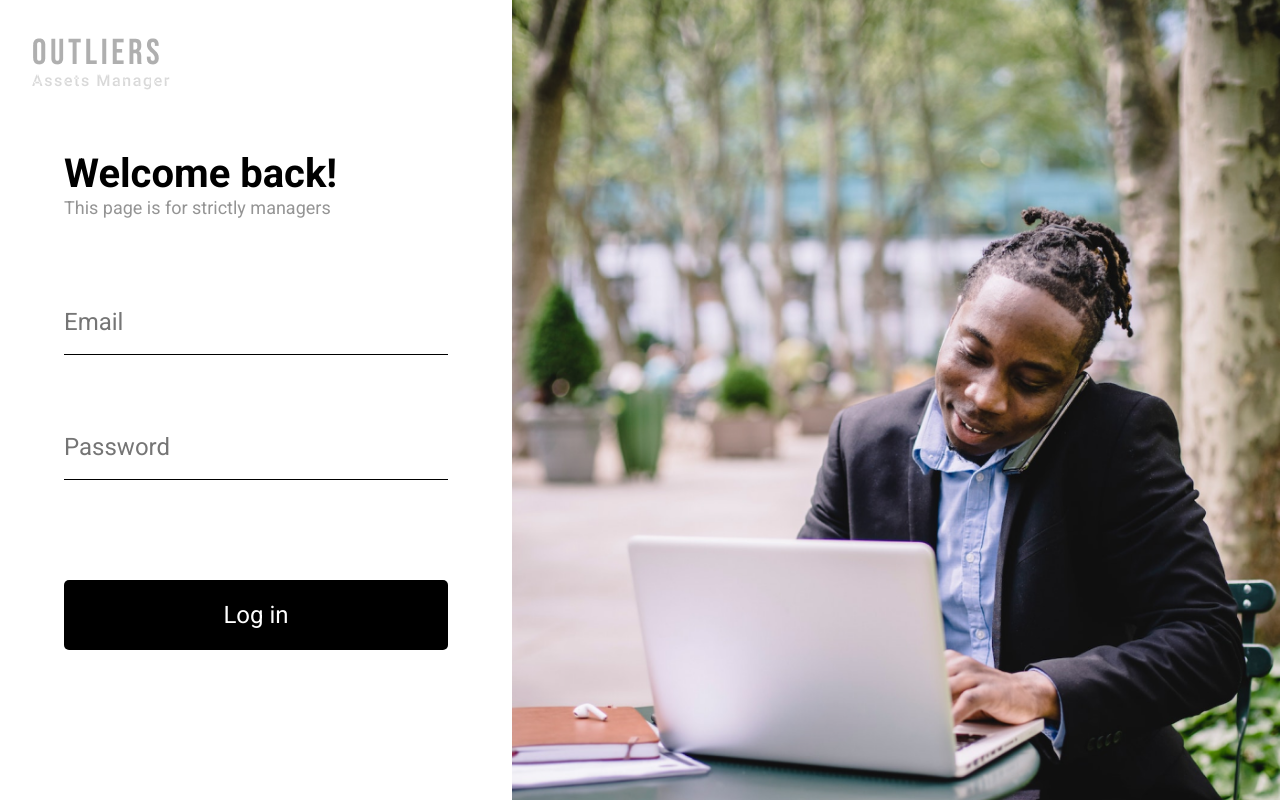
After one commit to isaaccodekill/outliers, a PHP site: template asset-mgmt/views/management/login.php in a window 1280 px wide. The commit adds this page. Run offline with PHP 8.4, Linux system fonts and the light colour scheme; the template is opened without the code that fills it, so the values that code supplies are empty; the visitor is signed in with stand-in values (Sample User, id 1).

Commit message:
created the login screens

```diff
--- a/asset-mgmt/index.php
+++ b/asset-mgmt/index.php
@@ -8,8 +8,6 @@
 </head>
 <body>
 <?php
-    require_once("./services/human-resources.php");
-    var_dump(HRService::getAllEmployees());
     echo "Hello World";
 ?>
 </body>
--- /dev/null
+++ b/asset-mgmt/views/management/assets/css/login.css
@@ -0,0 +1,91 @@
+*, html{
+    padding: 0;
+    margin: 0;
+    box-sizing: border-box;
+    font-family: 'Roboto', sans-serif;
+}
+
+.loginWrapper{
+    height: 100%;
+    min-height: 100vh;
+    display: grid;
+    grid-template-columns: 2fr 3fr;
+    background-color: white;
+}
+
+.loginFormContainer{
+    position: relative;
+}
+
+.logo{
+    position: absolute;
+    top: 38px;
+    left: 32px;
+}
+.loginForm{
+    height: 100vh;
+    padding: 0 64px;
+    display: flex;
+    flex-direction: column;
+    justify-content: center;
+}
+
+.loginForm > h1{
+    font-size: 40px;
+    line-height: 47px;
+    color: #000000;
+}
+
+.loginForm > p {
+    font-size: 18px;
+    font-weight: 400;
+    color: rgba(0, 0, 0, 0.42);
+    margin-bottom: 72px;
+}
+
+.loginForm form{
+    display: flex;
+    flex-direction: column;
+}
+.loginForm input{
+    padding: 18px 0;
+    margin-bottom: 60px;
+    border: none;
+    outline: none !important;
+    border-bottom: 1px solid black;
+    font-size: 24px;
+    line-height: 28px;
+}
+
+.loginForm input:focus{
+    border-bottom: 2px solid black;
+}
+
+.loginForm .submit{
+    padding: 21px 0;
+    border: none;
+    outline: none !important;
+    background-color: #000000;
+    font-size: 24px;
+    line-height: 28px;
+    transition: all 0.3s ease;
+    color: #fff;
+    border-radius: 5px;
+    margin-top: 40px;
+}
+
+.loginForm .submit:hover{
+    background-color: #00000069;
+}
+
+
+
+.loginImage{
+    height: 100vh;
+    overflow: hidden;
+}
+
+.loginImage img{
+    width: 100%;
+    object-fit: cover;
+}
--- /dev/null
+++ b/asset-mgmt/views/management/login.php
@@ -0,0 +1,41 @@
+<!DOCTYPE html>
+<html lang="en">
+<head>
+    <meta charset="UTF-8">
+    <meta http-equiv="X-UA-Compatible" content="IE=edge">
+    <meta name="viewport" content="width=device-width, initial-scale=1.0">
+    <link rel="stylesheet" href="./assets/css/login.css">
+    <link rel="preconnect" href="https://fonts.googleapis.com"><link rel="preconnect" href="https://fonts.gstatic.com" crossorigin><link href="https://fonts.googleapis.com/css2?family=Roboto:wght@300;400;700&display=swap" rel="stylesheet">
+    <title>Manager Login</title>
+</head>
+<body>
+
+<?php
+if(!isset($_SESSION['loggedin']) || $_SESSION['loggedin']!=1){
+    header('Location: login.php');
+    exit();
+}
+?>
+    <div class="loginWrapper">
+        <div class="loginFormContainer">
+        <img src="./assets/images/logo.png" class="logo" />
+        <div class="loginForm">
+            <h1> Welcome back! </h1>
+            <p> This page is for strictly managers</p>
+            <form action="">
+                <input type="text" name="email" placeholder="Email"/>
+                <input type="password" name="password" placeholder="Password">
+                <button class="submit" type="submit" value="submit">
+                    <span>
+                        Log in
+                    </span>
+                </button>
+            </form>
+        </div>
+        </div>
+        <div class="loginImage">
+        <img src="./assets/images/manager.png" />
+    </div>
+    </div>
+</body>
+</html>
```
Also changed, not shown: asset-mgmt/views/management/index.php (added, +11 -0 lines), asset-mgmt/views/management/assets/css/manager.css (added), asset-mgmt/views/management/assets/images/check.png (added), asset-mgmt/views/management/assets/images/close.png (added), asset-mgmt/views/management/assets/images/logo.png (added), asset-mgmt/views/management/assets/images/manager.png (added), 5 other files.
